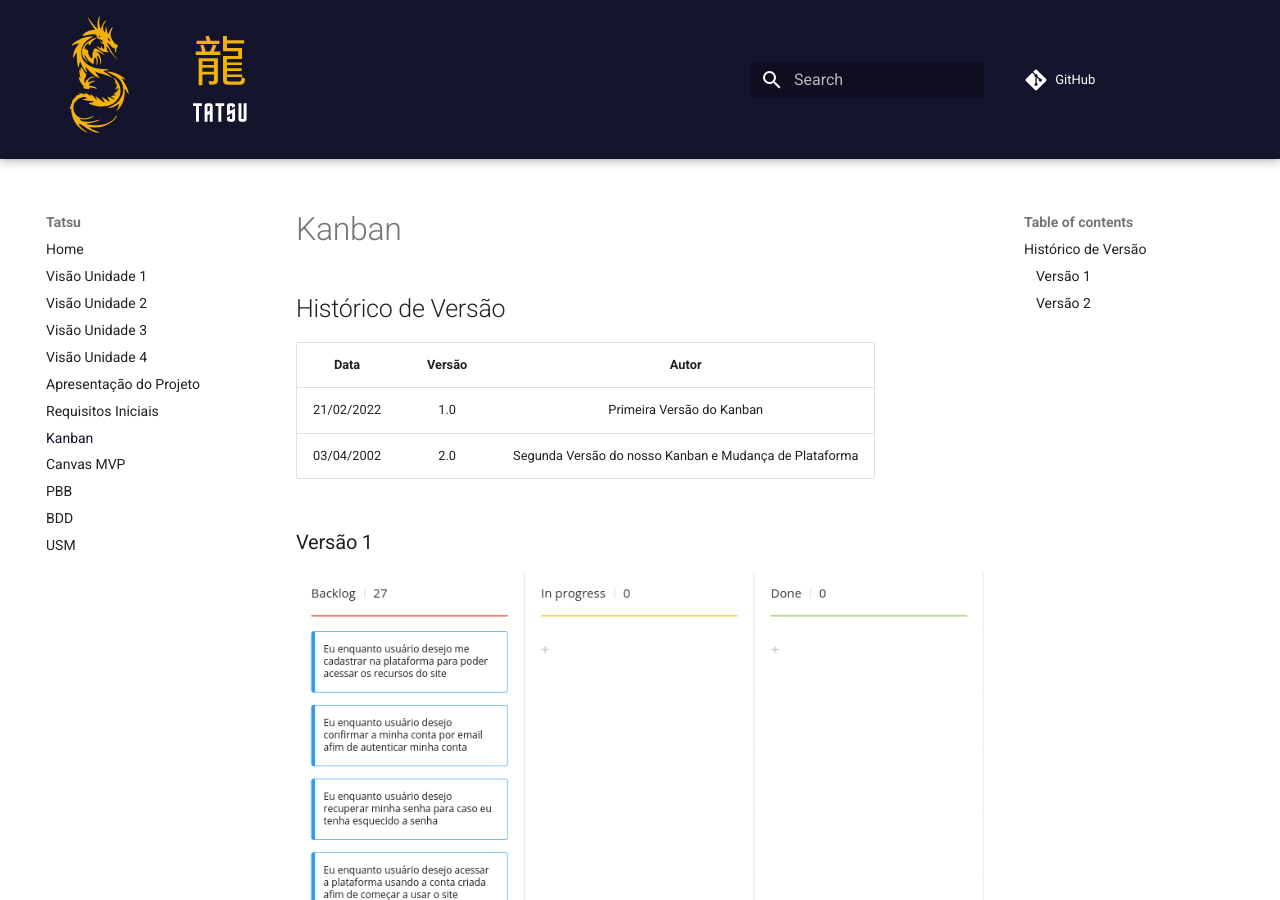
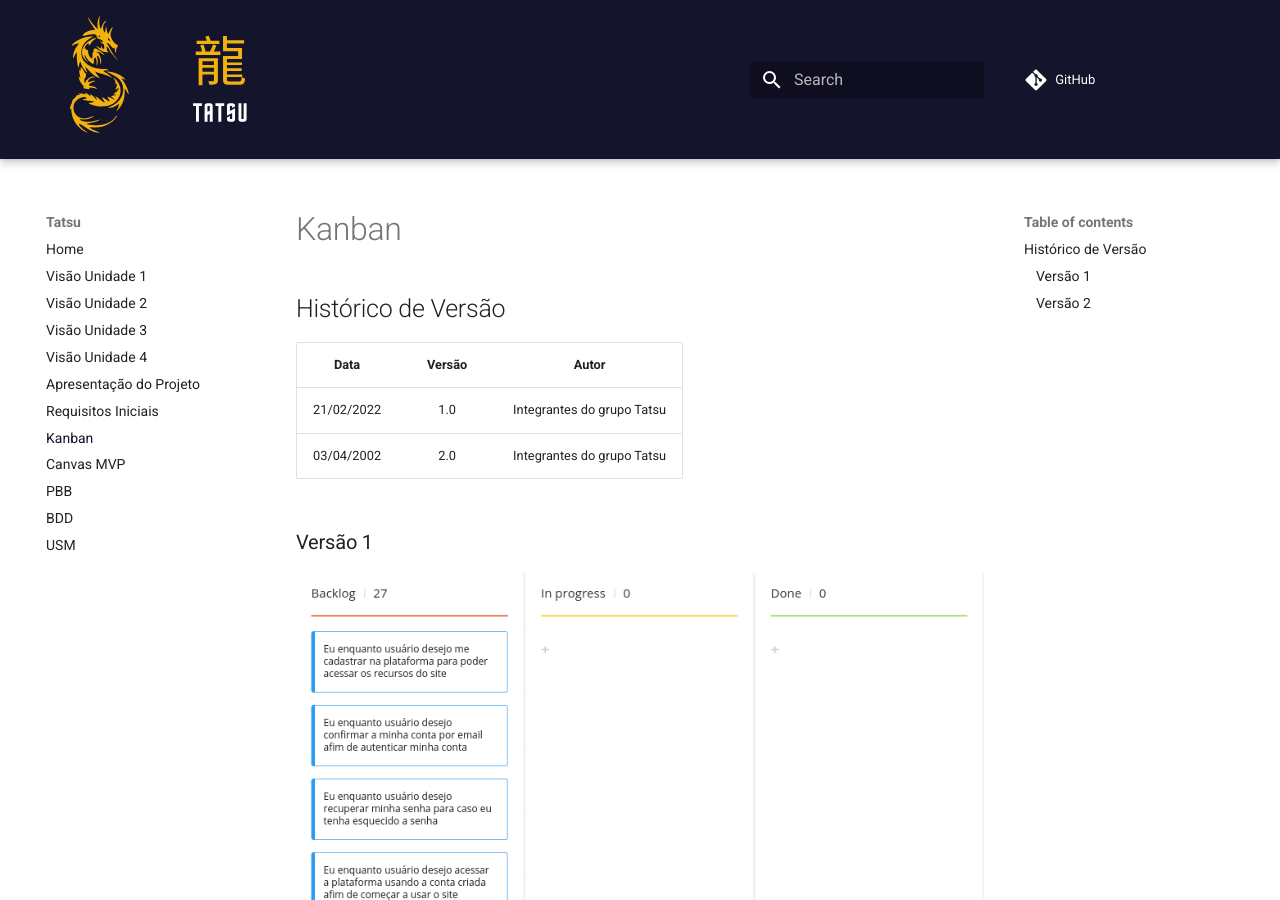
Before and after one commit to FGAUnB-REQ-GM/2021.2-Tatsu, an MkDocs documentation site: the page built from docs/kanban.md, in a window 1280 px wide and 900 px high. Built offline with MkDocs 1.6.1 and Material for MkDocs 9.7.7, drawn with Linux system fonts in a browser that asks for light colours; comment, search, counter and statistics services are not loaded.

Commit message:
correção da tabela do kanban

```diff
--- a/docs/kanban.md
+++ b/docs/kanban.md
@@ -3,8 +3,8 @@
 ## Histórico de Versão
 |    Data    | Versão | Autor |
 | :--------: | :----: | :-----:|
-| 21/02/2022| 1.0 |Primeira Versão do Kanban| Integrantes do grupo Tatsu|
-| 03/04/2002| 2.0 |Segunda Versão do nosso Kanban e Mudança de Plataforma|
+| 21/02/2022| 1.0 |Integrantes do grupo Tatsu|
+| 03/04/2002| 2.0 |Integrantes do grupo Tatsu|
 
 ### Versão 1
 <img src="../Assets/Images/kanban.png" alt="Kanban">
```
